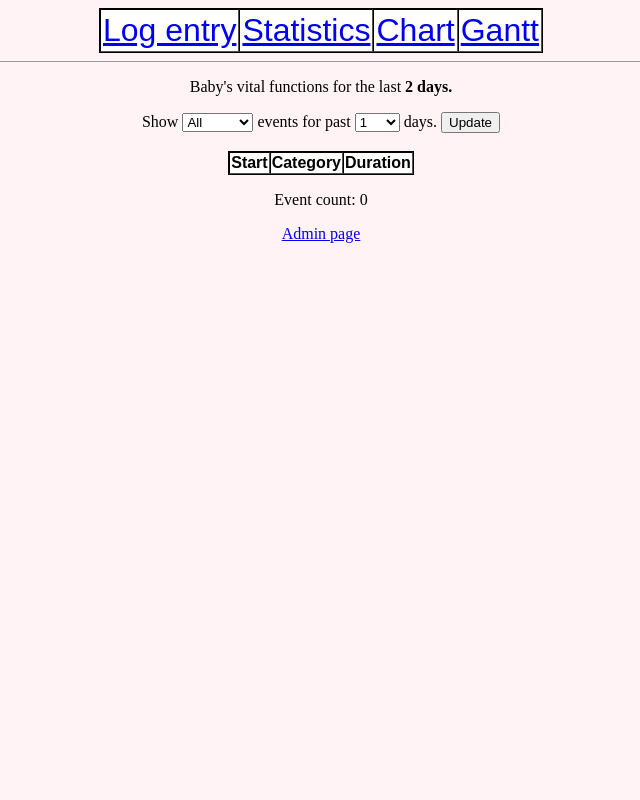
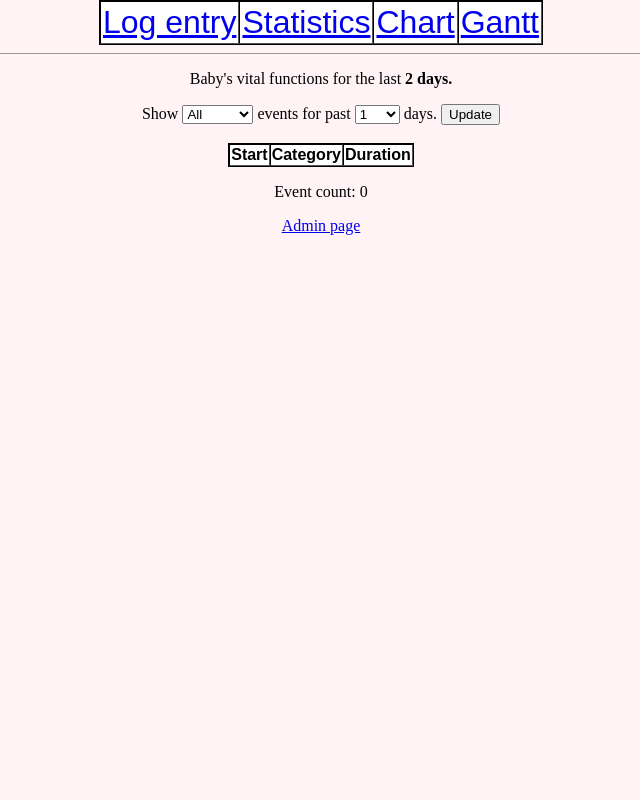
Before and after one commit to ing-lele/Baby-logger-v2, a PHP site: page /index.php in a window 1280 px wide. Shown: the whole page, without its empty margins (319-959 px from the left). Run offline with PHP 8.4, Linux system fonts and the light colour scheme; data that the repository does not hold is empty.

Commit message:
100% for html and body

```diff
--- a/website/baby_logger.css
+++ b/website/baby_logger.css
@@ -1,5 +1,9 @@
-body{
+html, body{
     background-color: #fff3f5; /* pink background */
+    width: 100%;
+    height: 100%;
+    margin: 0;
+    padding: 0;
 }
 table{
     background-color: white;
```
